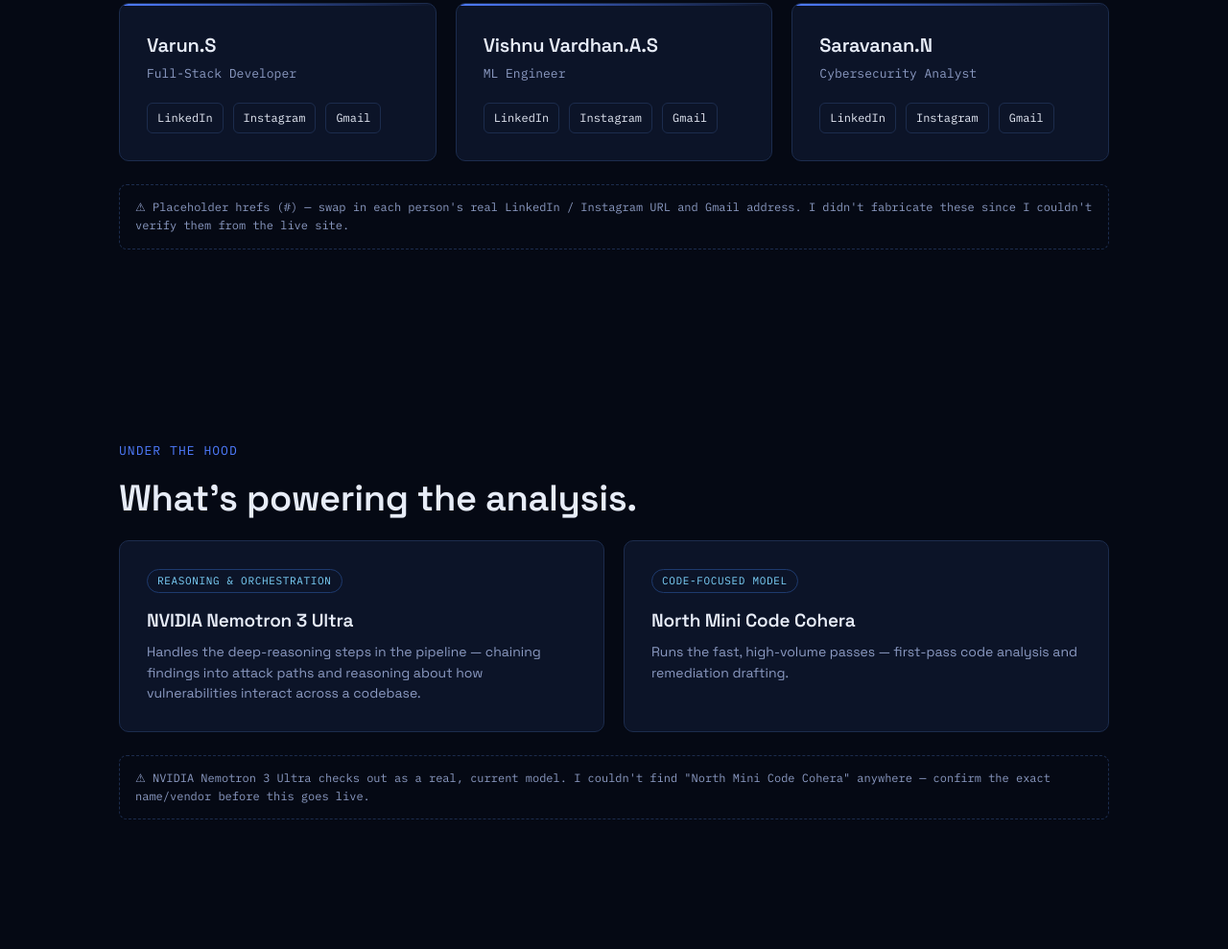
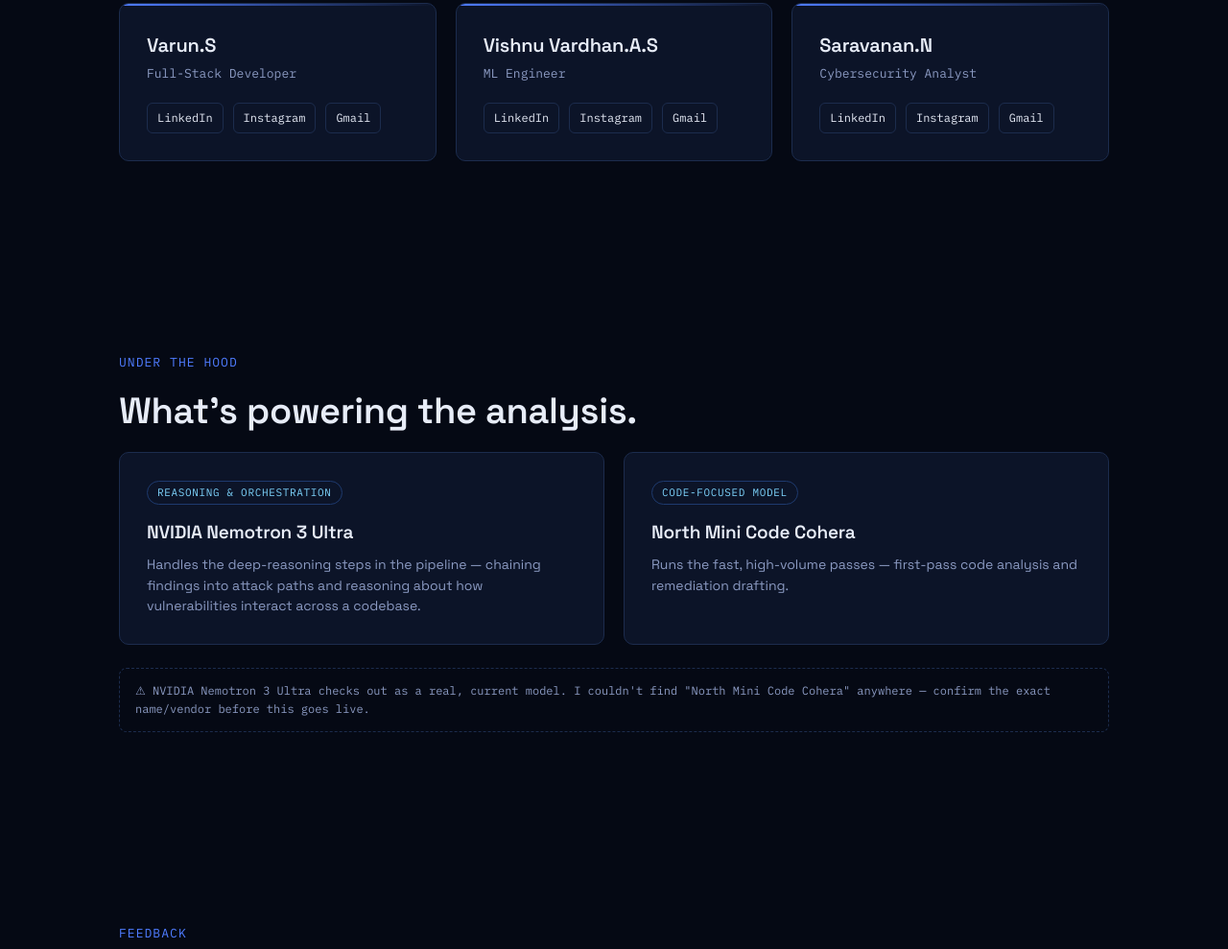
Before and after one commit to ZINOVAGROUPCSPROJECT/AegisCode-ProjectWebsite, a plain HTML site: page index.html in a window 1280 px wide. Shown: the part 3859-4848 px from the top of the page at 96% size. Drawn offline with Linux system fonts and the light colour scheme.

Commit message:
Update index.html

```diff
--- a/index.html
+++ b/index.html
@@ -449,7 +449,6 @@
         </div>
       </article>
     </div>
-    <div class="note">⚠ Placeholder hrefs (#) — swap in each person's real LinkedIn / Instagram URL and Gmail address. I didn't fabricate these since I couldn't verify them from the live site.</div>
   </div>
 </section>
 
```
